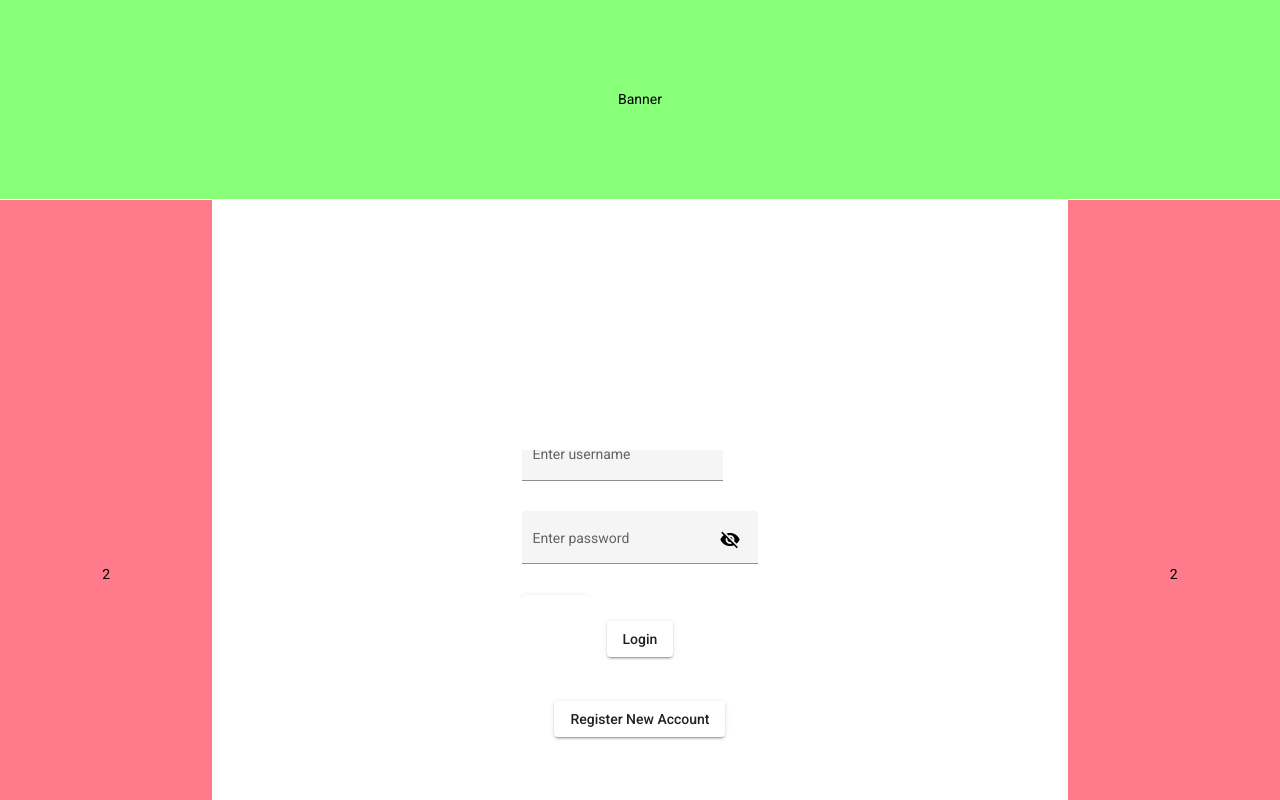
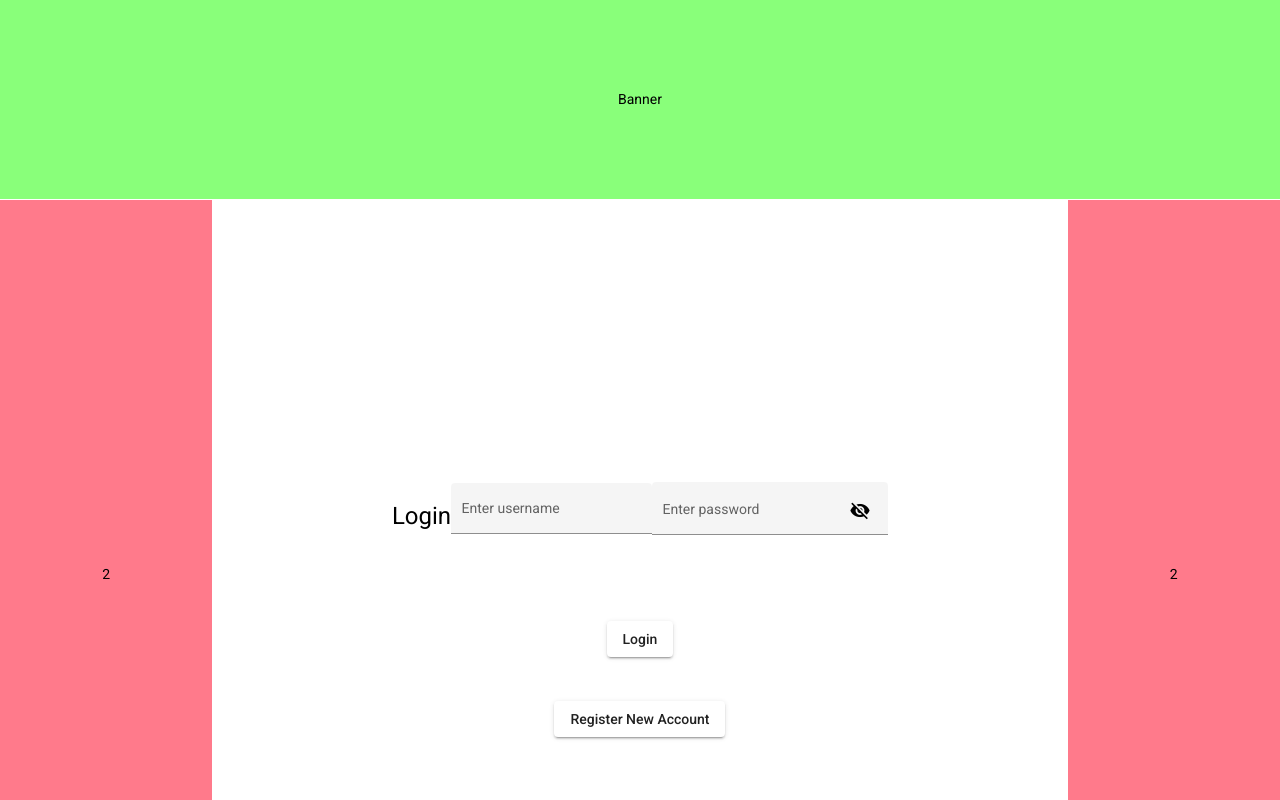
Before and after one commit to mnauman319/SnapgramFrontend, an Angular app: page /login in a window 1280 px wide. Shown: the top 800 px of the page. Built offline with nearby package versions, Linux system fonts and the light colour scheme.

Commit message:
added some routing and user service to search for user by username

```diff
--- a/src/app/components/loginpage/loginpage.component.html
+++ b/src/app/components/loginpage/loginpage.component.html
@@ -8,7 +8,6 @@
     <mat-grid-tile [colspan]="8" [rowspan]="25"> </mat-grid-tile>
     <mat-grid-tile [colspan]="2" [rowspan]="75" style="background-color:rgb(255, 122, 139)"> 2</mat-grid-tile>
     <mat-grid-tile [colspan]="8" [rowspan]="15">
-      <div id="login_content">
         <h1>Login</h1>
         <p>
           <mat-form-field appearance="fill">
@@ -25,16 +24,12 @@
             </button>
           </mat-form-field>
         </p>
-        <button mat-raised-button id="login_btn" (click)="loginUser()">Login</button>
-        <br>
-        <button mat-raised-button id="register_user_btn" (click)="openRegistrationView()">Register New Account</button>
-      </div>
     </mat-grid-tile>
     <mat-grid-tile [colspan]="8" [rowspan]="8" >
-      <button mat-raised-button id="login_btn">Login</button>
+      <button mat-raised-button id="login_btn" (click)="loginUser()">Login</button>
     </mat-grid-tile>
     <mat-grid-tile [colspan]="8" [rowspan]="8">
-      <button mat-raised-button id="register_user_btn">Register New Account</button>
+      <button mat-raised-button id="register_user_btn" (click)="openRegistrationView()">Register New Account</button>
     </mat-grid-tile>
     <mat-grid-tile [colspan]="8" [rowspan]="4"> </mat-grid-tile>
     <mat-grid-tile [colspan]="12" [rowspan]="5" style="background-color:rgb(228, 122, 255)"> Footer</mat-grid-tile>
```
